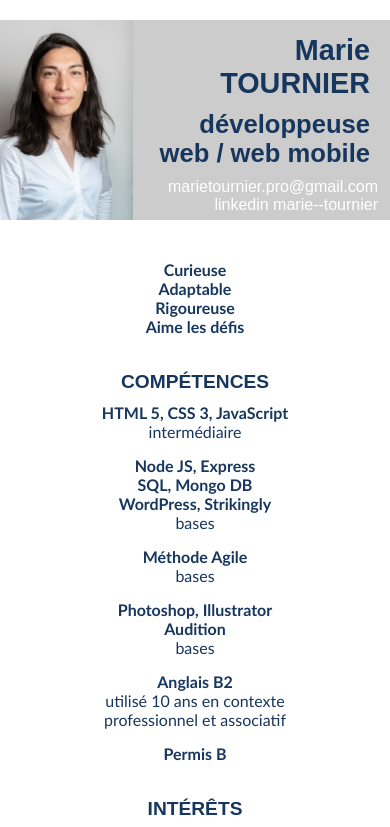
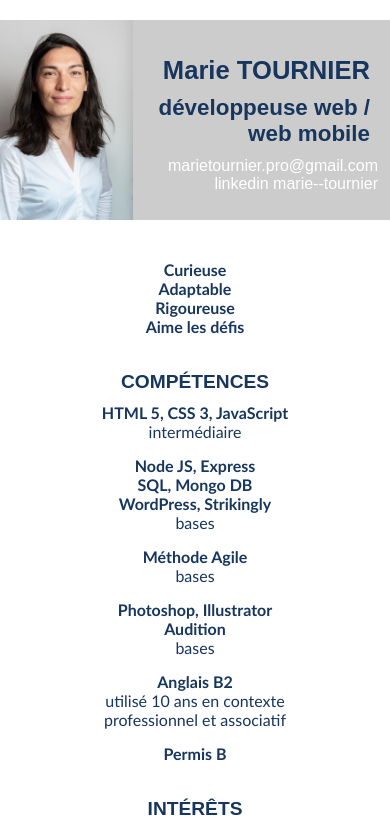
Before and after one commit to MrTrnr/MrTrnr.github.io, a plain HTML site: page index.html in a window 390 px wide. Shown: the top 827 px of the page. Drawn offline with Linux system fonts and the light colour scheme; a web font is replaced by a local one.

Commit message:
reduction affichage titer smartphone

```diff
--- a/style.css
+++ b/style.css
@@ -93,7 +93,7 @@ a:active
 		margin:10px;
 		font-family: 'Carrois Gothic', sans-serif;
 		font-weight:bold;
-		font-size:180%;
+		font-size:160%;
 
 	}
 
@@ -103,7 +103,7 @@ a:active
 		margin:10px;
 		font-family: 'Carrois Gothic', sans-serif;
 		font-weight:bold;
-		font-size:160%;
+		font-size:140%;
 
 	}
 
```
